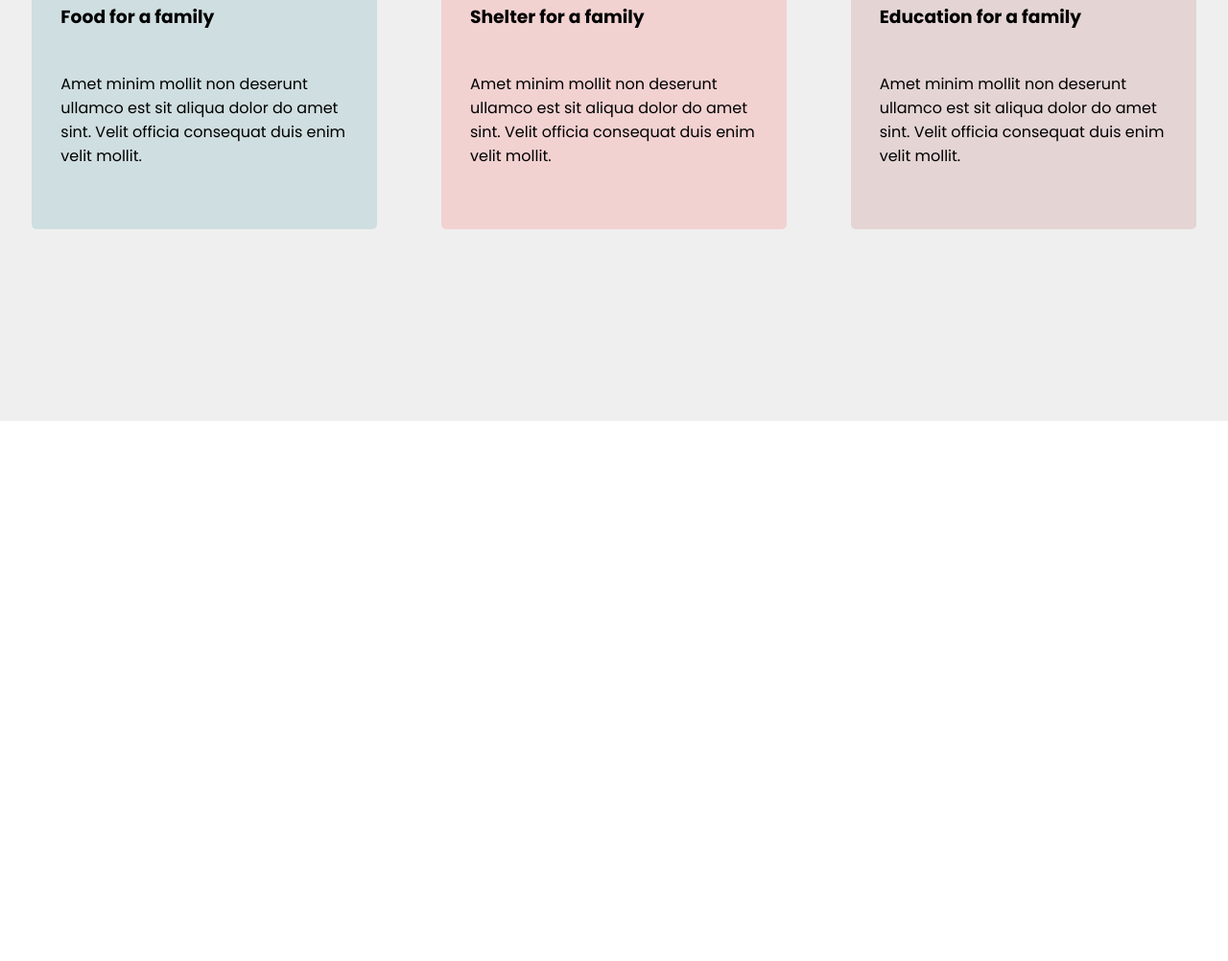
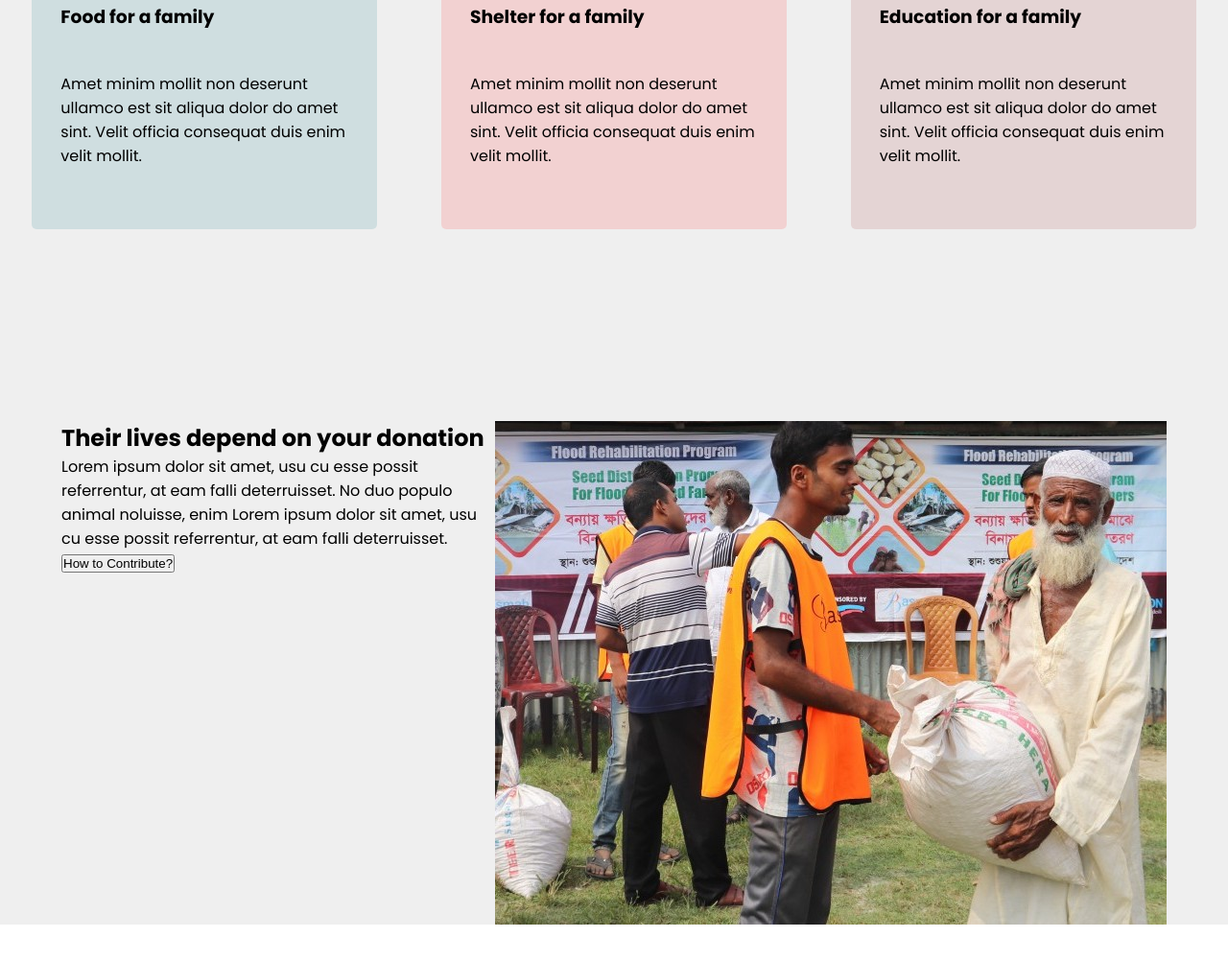
Before and after one commit to Ibtesum2/Donation-website, a plain HTML site: page index.html in a window 1280 px wide. Shown: the part 1968-2970 px from the top of the page at 96% size. Before the commit the page ends 2407 px from the top, so only its background shows below. Drawn offline with Linux system fonts and the light colour scheme; a web font is replaced by a local one.

Commit message:
survive section

```diff
--- a/css/style.css
+++ b/css/style.css
@@ -199,3 +199,12 @@ ul li a:hover{
 
 
 }
+
+.donate-survive{
+    display: grid;
+    grid-template-columns: 1fr 1fr;
+   width: 90%;
+    margin: 0 auto;
+
+    margin-bottom: 100px;
+}
--- a/index.html
+++ b/index.html
@@ -71,6 +71,22 @@
                 </div>
             </div>
 
+            <div class="donate-survive">
+                <div class="survive-cd-1">
+
+                    <h1>Their lives depend on your donation</h1>
+                    <p>Lorem ipsum dolor sit amet, usu cu esse possit referrentur, at eam falli deterruisset. No duo populo animal noluisse, enim Lorem ipsum dolor sit amet, usu cu esse possit referrentur, at eam falli deterruisset.</p>
+                    <button>How to Contribute?</button>
+
+                </div>
+
+                <div class="survive-cd-2">
+
+                    <img src="./images/donation10.jpg" alt="">
+
+                </div>
+            </div>
+
 
     </section>
 
```
